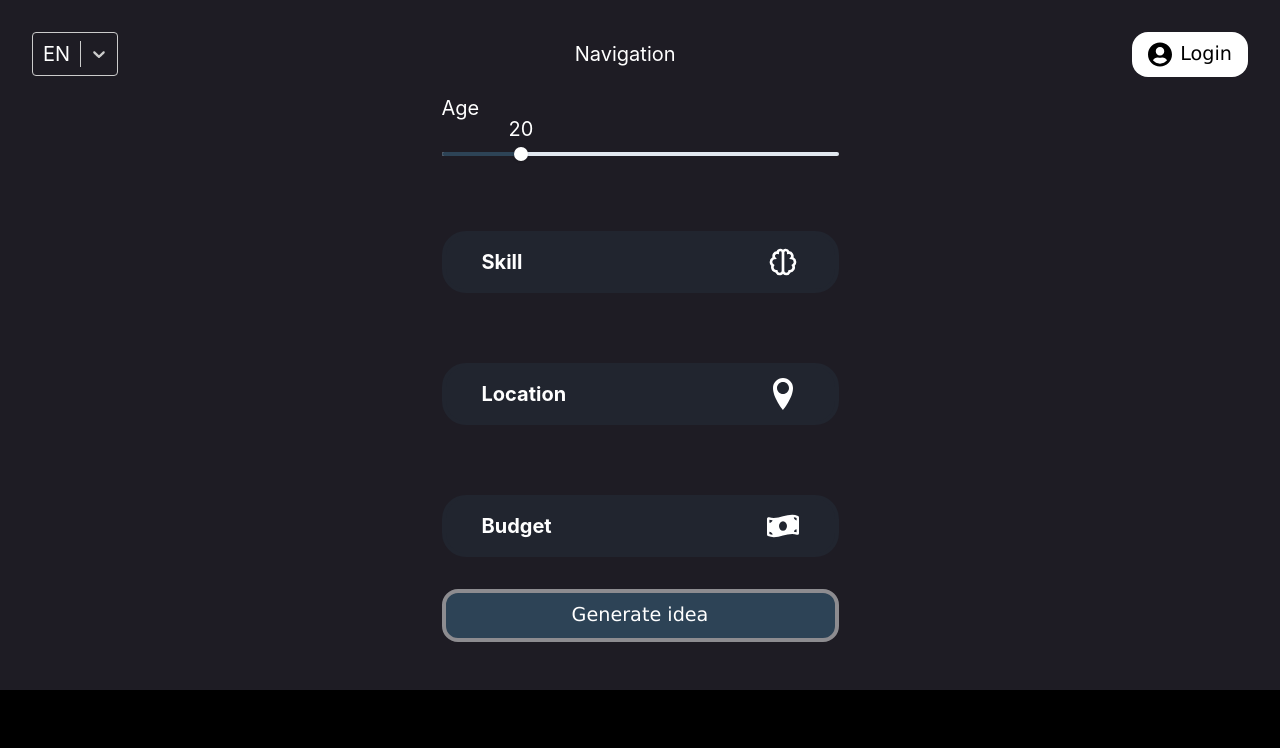
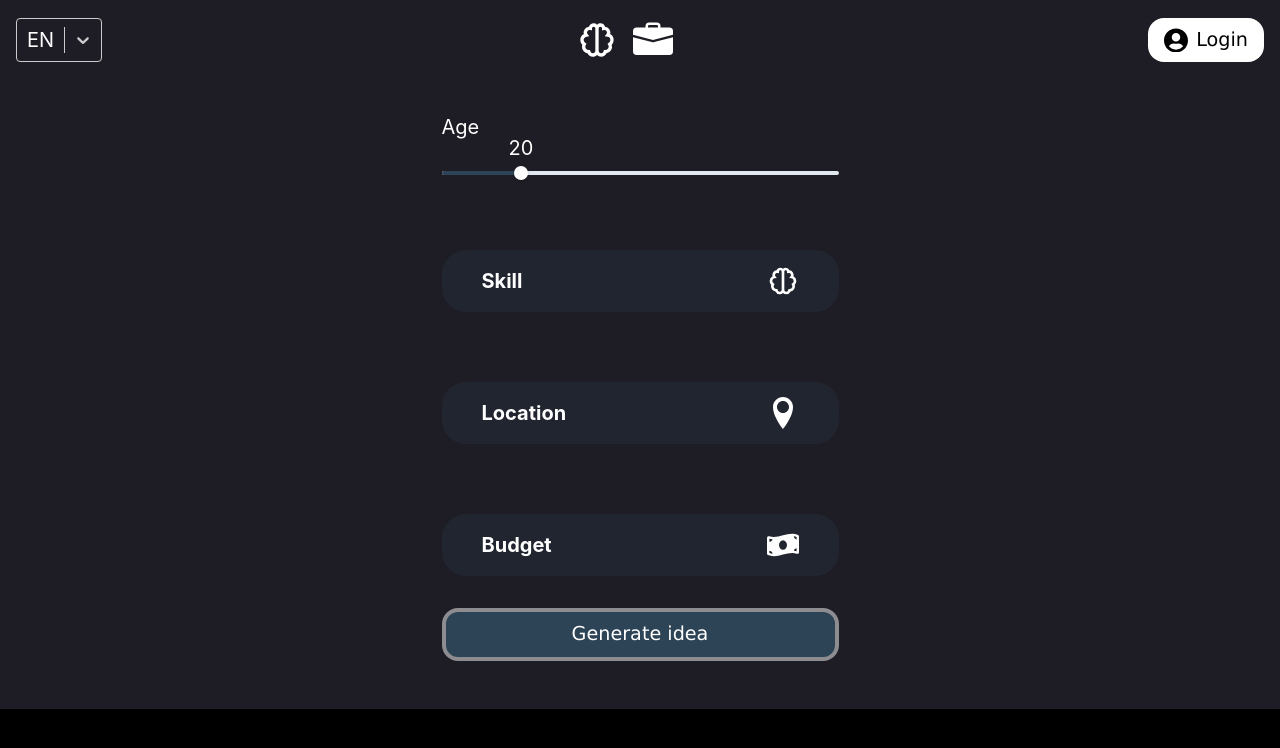
Before and after one commit to souther1407/client-app-ideas-negocio, a React (Vite) app: page / in a window 1280 px wide. Shown: the top 748 px of the page. Built offline with nearby package versions, Linux system fonts and the light colour scheme; no server answers.

Commit message:
navigator added

```diff
--- a/src/App.css
+++ b/src/App.css
@@ -2,15 +2,13 @@
   position: absolute;
   top: 0;
   left: 0;
-    min-height: 100%;
+  min-height: 100% !important;
   background-color: var(--bg-dark);
   width: 100%;
   display: flex;
-    padding: 16px;
   flex-direction: column;
   align-items: center;
 }
-
 
 .App.dark {
   color: var(--text-light);
--- a/src/components/compounds/Nav/Nav.jsx
+++ b/src/components/compounds/Nav/Nav.jsx
@@ -1,14 +1,23 @@
-import React from "react";
+import React, { useEffect, useState } from "react";
 import styles from "./nav.module.css";
 import ChangeLanguage from "../ChangeLanguage/ChangeLanguage";
 import Login from "../Login/Login";
 import Navigation from "./components/Navigation/Navigation";
+import { auth } from "../../../firebase";
+import Logout from "../Logout/Logout";
+import { onAuthStateChanged } from "firebase/auth";
 const Nav = () => {
+  const [logged, setLogged] = useState(false);
+  useEffect(() => {
+    onAuthStateChanged(auth, (user) => {
+      setLogged(!!auth.currentUser);
+    });
+  }, []);
   return (
     <div className={styles.nav}>
       <ChangeLanguage />
       <Navigation />
-      <Login />
+      {!logged ? <Login /> : <Logout />}
     </div>
   );
 };
--- a/src/components/compounds/Nav/components/Navigation/Navigation.jsx
+++ b/src/components/compounds/Nav/components/Navigation/Navigation.jsx
@@ -1,7 +1,22 @@
 import React from "react";
-
+import Link from "../../../../styled/Link/Link";
+import Icon from "../../../../styled/Icon/Icon";
+import styles from "./navigation.module.css";
 const Navigation = () => {
-  return <div>Navigation</div>;
+  return (
+    <div className={styles.navigation}>
+      <Link to={"/"}>
+        <i className={styles.element}>
+          <Icon type={"ai"} />
+        </i>
+      </Link>
+      <Link to={"/"}>
+        <i className={styles.element}>
+          <Icon type={"case"} />
+        </i>
+      </Link>
+    </div>
+  );
 };
 
 export default Navigation;
--- a/src/components/compounds/Nav/components/Navigation/navigation.module.css
+++ b/src/components/compounds/Nav/components/Navigation/navigation.module.css
@@ -0,0 +1,10 @@
+.navigation {
+  display: flex;
+  margin: 4px;
+}
+
+.element {
+  display: block;
+  width: 40px;
+  margin: 0 8px;
+}
--- a/src/components/compounds/Nav/nav.module.css
+++ b/src/components/compounds/Nav/nav.module.css
@@ -4,4 +4,5 @@
   align-items: center;
   justify-content: space-between;
   width: 100%;
+  margin-bottom: 16px;
 }
--- a/src/components/styled/Icon/Icon.jsx
+++ b/src/components/styled/Icon/Icon.jsx
@@ -1,6 +1,10 @@
 import React from "react";
 import { AiOutlineLoading3Quarters } from "react-icons/ai";
-import { BsFillSunFill, BsFillMoonFill } from "react-icons/bs";
+import {
+  BsFillSunFill,
+  BsFillMoonFill,
+  BsFillBriefcaseFill,
+} from "react-icons/bs";
 import { SlArrowDown, SlArrowUp } from "react-icons/sl";
 import { BiBrain } from "react-icons/bi";
 import { ImLocation } from "react-icons/im";
@@ -22,6 +26,7 @@ const Icon = ({ type }) => {
     location: <ImLocation {...props} />,
     budget: <FaMoneyBillWave {...props} />,
     user: <FaUserCircle {...props} />,
+    case: <BsFillBriefcaseFill {...props} />,
   };
   return <i>{icons[type]}</i>;
 };
--- a/src/components/styled/Select/Select.jsx
+++ b/src/components/styled/Select/Select.jsx
@@ -13,7 +13,7 @@ const Select = ({ options, ...otherProps }) => {
         }),
         menu: (baseStyles, state) => ({
           ...baseStyles,
-          background: "none",
+          backgroundColor: "#1E1C24",
           border: "1px solid white",
         }),
         singleValue: (baseStyles, state) => ({
--- a/src/pages/GenerateIdea/generateIdea.module.css
+++ b/src/pages/GenerateIdea/generateIdea.module.css
@@ -2,6 +2,7 @@
   display: flex;
   flex-direction: column;
   align-items: center;
+  padding: 16px;
 }
 .form {
   display: flex;
```
Lines whose indentation alone changed are shown as unchanged.
